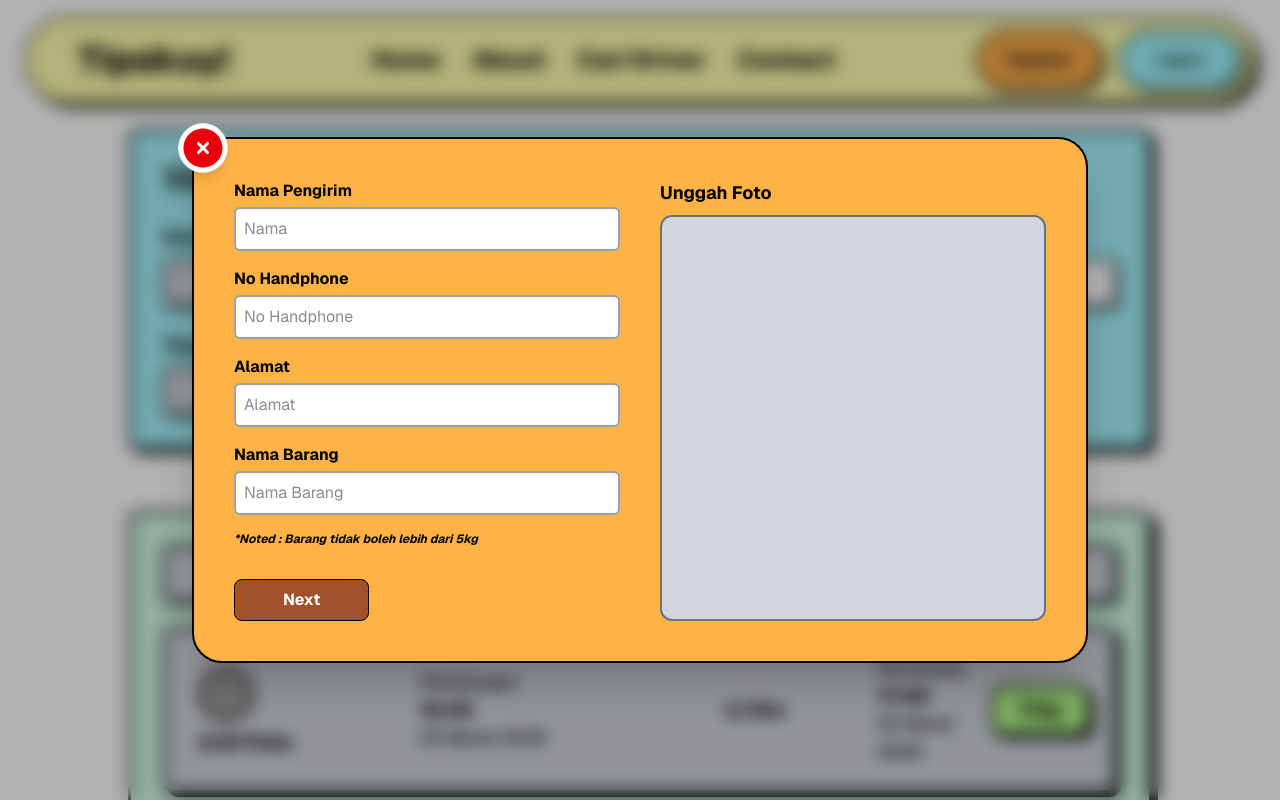
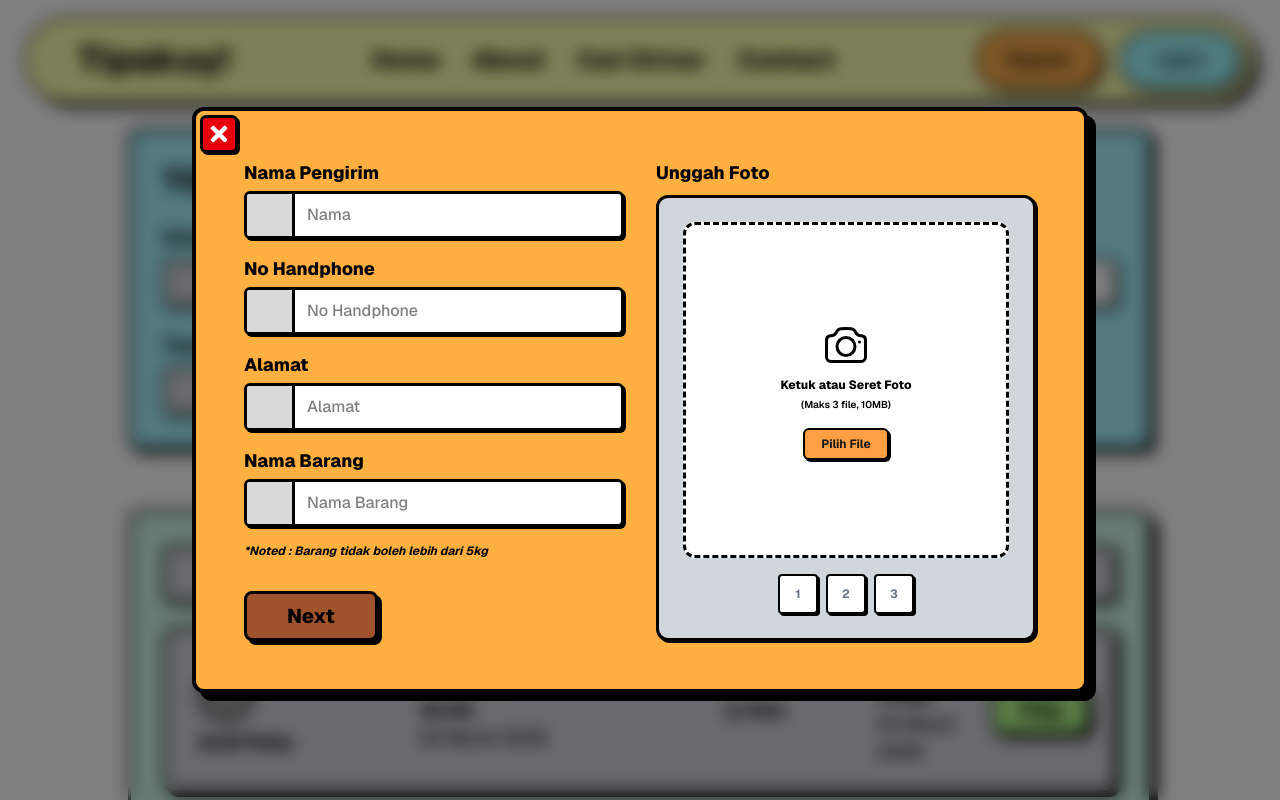
Before and after one commit to mervinfa/tipskuy-, a Next.js app: page /caridriver in a window 1280 px wide. Both pictures are taken after a click on the button "Cari Ekspedisi". Shown: the top 800 px of the page. Built offline with nearby package versions, Linux system fonts and the light colour scheme; grey boxes are pictures that could not be loaded.

Commit message:
fix : change apperance popuptitip

```diff
--- a/components/caridriver/PopUpTitip.jsx
+++ b/components/caridriver/PopUpTitip.jsx
@@ -1,39 +1,101 @@
 import React from 'react';
+import { FaTimes } from 'react-icons/fa';
 
 const PopUpTitip = ({ isOpen, onClose, onNext }) => {
   if (!isOpen) return null;
 
   return (
-    <div className="fixed inset-0 z-50 flex items-center justify-center bg-black/30 backdrop-blur-sm px-4">
-      <div className="relative w-full max-w-4xl bg-[#FFB347] rounded-[30px] border-2 border-black p-6 md:p-10 shadow-2xl">
+    // 1. Overlay (Background Gelap) Disamakan persis z-[100]
+    <div className="fixed inset-0 z-[100] flex items-center justify-center bg-black/50 p-4 backdrop-blur-sm transition-all">
 
-        <button onClick={onClose} className="absolute -top-4 -left-4 bg-white rounded-full hover:scale-110 transition-transform shadow-lg border border-gray-200">
-          <svg xmlns="http://www.w3.org/2000/svg" viewBox="0 0 24 24" fill="currentColor" className="w-12 h-12 text-red-600">
-            <path fillRule="evenodd" d="M12 2.25c-5.385 0-9.75 4.365-9.75 9.75s4.365 9.75 9.75 9.75 9.75-4.365 9.75-9.75S17.385 2.25 12 2.25Zm-1.72 6.97a.75.75 0 1 0-1.06 1.06L10.94 12l-1.72 1.72a.75.75 0 1 0 1.06 1.06L12 13.06l1.72 1.72a.75.75 0 1 0 1.06-1.06L13.06 12l1.72-1.72a.75.75 0 1 0-1.06-1.06L12 10.94l-1.72-1.72Z" clipRule="evenodd" />
-          </svg>
+      {/* 2. Container Utama Disamakan (bg-[#FFB041], border-[4px], rounded-xl) */}
+      <div className="relative w-full max-w-4xl bg-[#FFB041] border-[4px] border-black rounded-xl p-6 md:p-12 shadow-[8px_8px_0px_0px_rgba(0,0,0,1)] flex flex-col md:flex-row gap-8 max-h-[90vh] overflow-y-auto animate-in zoom-in-95 duration-200">
+
+        {/* 3. Tombol X (Close) Disamakan persis warnanya dan letaknya */}
+        <button
+          onClick={onClose}
+          className="absolute top-1 left-1 bg-red-600 hover:bg-red-700 text-white p-1 border-[3px] border-black rounded-md shadow-[2px_2px_0px_0px_rgba(0,0,0,1)] active:translate-y-1 active:shadow-none transition-all"
+        >
+          <FaTimes size={24} />
         </button>
 
-        <div className="grid grid-cols-1 md:grid-cols-2 gap-10">
+        {/* --- KOLOM KIRI (FORM INPUT) --- */}
+        <div className="flex flex-col gap-4 w-full md:w-1/2 mt-8 md:mt-0">
 
-          <div className="space-y-4">
-            <div><label className="block font-bold text-black mb-1">Nama Pengirim</label><input type="text" placeholder="Nama" className="w-full p-2 border-2 border-gray-400 rounded-md bg-white shadow-inner focus:outline-none focus:border-blue-400" /></div>
-            <div><label className="block font-bold text-black mb-1">No Handphone</label><input type="text" placeholder="No Handphone" className="w-full p-2 border-2 border-gray-400 rounded-md bg-white shadow-inner focus:outline-none focus:border-blue-400" /></div>
-            <div><label className="block font-bold text-black mb-1">Alamat</label><input type="text" placeholder="Alamat" className="w-full p-2 border-2 border-gray-400 rounded-md bg-white shadow-inner focus:outline-none focus:border-blue-400" /></div>
-            <div><label className="block font-bold text-black mb-1">Nama Barang</label><input type="text" placeholder="Nama Barang" className="w-full p-2 border-2 border-gray-400 rounded-md bg-white shadow-inner focus:outline-none focus:border-blue-400" /></div>
+          <div className="flex flex-col gap-1">
+            <label className="font-extrabold text-black text-base md:text-lg">Nama Pengirim</label>
+            <div className="flex border-[3px] border-black rounded-md overflow-hidden bg-white h-10 md:h-12 shadow-[2px_2px_0px_0px_rgba(0,0,0,1)]">
+              <div className="w-12 bg-[#D9D9D9] border-r-[3px] border-black flex-shrink-0"></div>
+              <input type="text" placeholder="Nama" className="flex-1 px-3 outline-none text-black font-medium" />
+            </div>
+          </div>
+
+          <div className="flex flex-col gap-1">
+            <label className="font-extrabold text-black text-base md:text-lg">No Handphone</label>
+            <div className="flex border-[3px] border-black rounded-md overflow-hidden bg-white h-10 md:h-12 shadow-[2px_2px_0px_0px_rgba(0,0,0,1)]">
+              <div className="w-12 bg-[#D9D9D9] border-r-[3px] border-black flex-shrink-0"></div>
+              <input type="text" placeholder="No Handphone" className="flex-1 px-3 outline-none text-black font-medium" />
+            </div>
+          </div>
+
+          <div className="flex flex-col gap-1">
+            <label className="font-extrabold text-black text-base md:text-lg">Alamat</label>
+            <div className="flex border-[3px] border-black rounded-md overflow-hidden bg-white h-10 md:h-12 shadow-[2px_2px_0px_0px_rgba(0,0,0,1)]">
+              <div className="w-12 bg-[#D9D9D9] border-r-[3px] border-black flex-shrink-0"></div>
+              <input type="text" placeholder="Alamat" className="flex-1 px-3 outline-none text-black font-medium" />
+            </div>
+          </div>
+
+          <div className="flex flex-col gap-1">
+            <label className="font-extrabold text-black text-base md:text-lg">Nama Barang</label>
+            <div className="flex border-[3px] border-black rounded-md overflow-hidden bg-white h-10 md:h-12 shadow-[2px_2px_0px_0px_rgba(0,0,0,1)]">
+              <div className="w-12 bg-[#D9D9D9] border-r-[3px] border-black flex-shrink-0"></div>
+              <input type="text" placeholder="Nama Barang" className="flex-1 px-3 outline-none text-black font-medium" />
+            </div>
+          </div>
+
           <p className="text-xs font-bold italic text-black">*Noted : Barang tidak boleh lebih dari 5kg</p>
 
-            <button onClick={onNext} className="bg-[#A0522D] text-white font-bold py-2 px-12 rounded-lg border border-black hover:bg-[#8B4513] transition-colors mt-4">
+          {/* TOMBOL DESKTOP */}
+          <button onClick={onNext} className="hidden md:block bg-[#A0522D] hover:bg-[#8B4513] text-black font-extrabold text-xl py-2 px-10 border-[3px] border-black rounded-lg shadow-[4px_4px_0px_0px_rgba(0,0,0,1)] active:translate-y-1 active:shadow-none transition-all mt-4 w-max">
             Next
           </button>
         </div>
 
-          <div className="flex flex-col">
-            <label className="block font-bold text-black mb-2 text-lg">Unggah Foto</label>
-            <div className="bg-gray-300 border-2 border-gray-500 rounded-xl p-6 flex-grow flex flex-row gap-4 items-start">
+        {/* --- KOLOM KANAN (UPLOAD FOTO) --- */}
+        <div className="flex flex-col w-full md:w-1/2 pt-4 md:pt-0">
+          <label className="font-extrabold text-black text-base md:text-lg mb-2">Unggah Foto</label>
+
+          <div className="bg-gray-300 border-[3px] border-black rounded-xl p-4 md:p-6 flex-grow flex flex-col gap-4 shadow-[2px_2px_0px_0px_rgba(0,0,0,1)]">
+             <div className="flex-grow bg-white border-[3px] border-dashed border-black rounded-xl p-4 flex flex-col items-center justify-center text-center cursor-pointer hover:bg-gray-50 transition-colors">
+                <div className="mb-2">
+                   <svg xmlns="http://www.w3.org/2000/svg" fill="none" viewBox="0 0 24 24" strokeWidth={1.5} stroke="currentColor" className="w-12 h-12 text-black">
+                      <path strokeLinecap="round" strokeLinejoin="round" d="M6.827 6.175A2.31 2.31 0 0 1 5.186 7.23c-.38.054-.757.112-1.134.175C2.999 7.58 2.25 8.507 2.25 9.574V18a2.25 2.25 0 0 0 2.25 2.25h15A2.25 2.25 0 0 0 21.75 18V9.574c0-1.067-.75-1.994-1.802-2.169a47.865 47.865 0 0 0-1.134-.175 2.31 2.31 0 0 1-1.64-1.055l-.822-1.316a2.192 2.192 0 0 0-1.736-1.039 48.774 48.774 0 0 0-5.232 0 2.192 2.192 0 0 0-1.736 1.039l-.821 1.316Z" />
+                      <path strokeLinecap="round" strokeLinejoin="round" d="M16.5 12.75a4.5 4.5 0 1 1-9 0 4.5 4.5 0 0 1 9 0ZM18.75 10.5h.008v.008h-.008V10.5Z" />
+                   </svg>
+                </div>
+                <p className="text-xs font-extrabold text-black">Ketuk atau Seret Foto</p>
+                <p className="text-[10px] mt-1 text-black font-semibold">(Maks 3 file, 10MB)</p>
+                <button className="mt-4 bg-[#FF9F43] border-[2px] border-black px-4 py-1.5 rounded-md text-xs font-bold shadow-[2px_2px_0px_0px_rgba(0,0,0,1)] hover:translate-y-[1px] hover:shadow-[1px_1px_0px_0px_rgba(0,0,0,1)] transition-all">
+                  Pilih File
+                </button>
+              </div>
+
+              <div className="flex gap-2 justify-center">
+                {[1, 2, 3].map((num) => (
+                  <div key={num} className="w-10 h-10 bg-white border-[2px] border-black rounded flex items-center justify-center text-xs font-bold text-gray-500 shadow-[2px_2px_0px_0px_rgba(0,0,0,1)]">
+                    {num}
+                  </div>
+                ))}
               </div>
           </div>
 
+          {/* TOMBOL MOBILE */}
+          <button onClick={onNext} className="md:hidden bg-[#A0522D] hover:bg-[#8B4513] text-black font-extrabold text-xl py-3 px-10 border-[3px] border-black rounded-lg shadow-[4px_4px_0px_0px_rgba(0,0,0,1)] active:translate-y-1 active:shadow-none transition-all mt-6 w-full text-center">
+            Next
+          </button>
         </div>
+
       </div>
     </div>
   );
```
Lines whose indentation alone changed are shown as unchanged.
